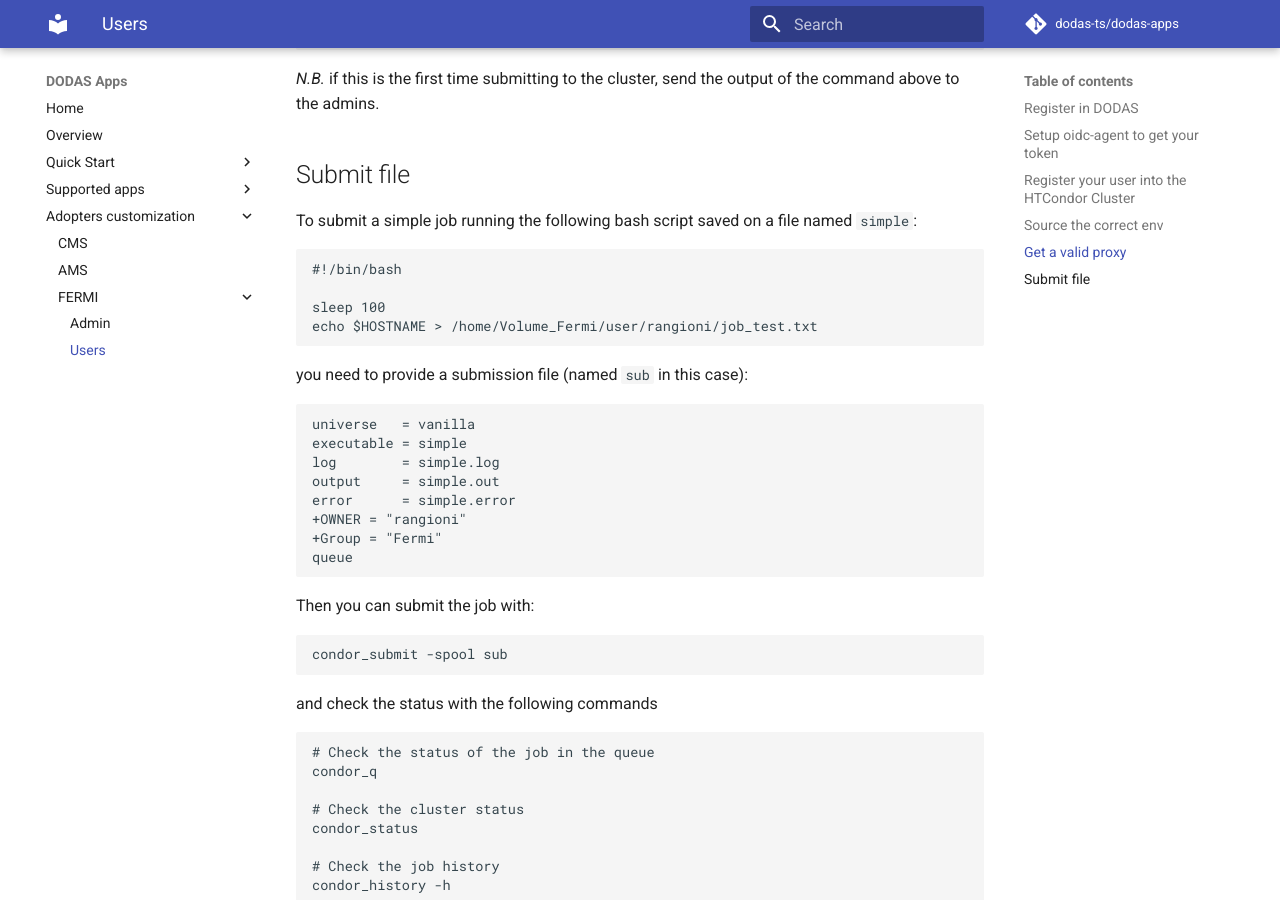
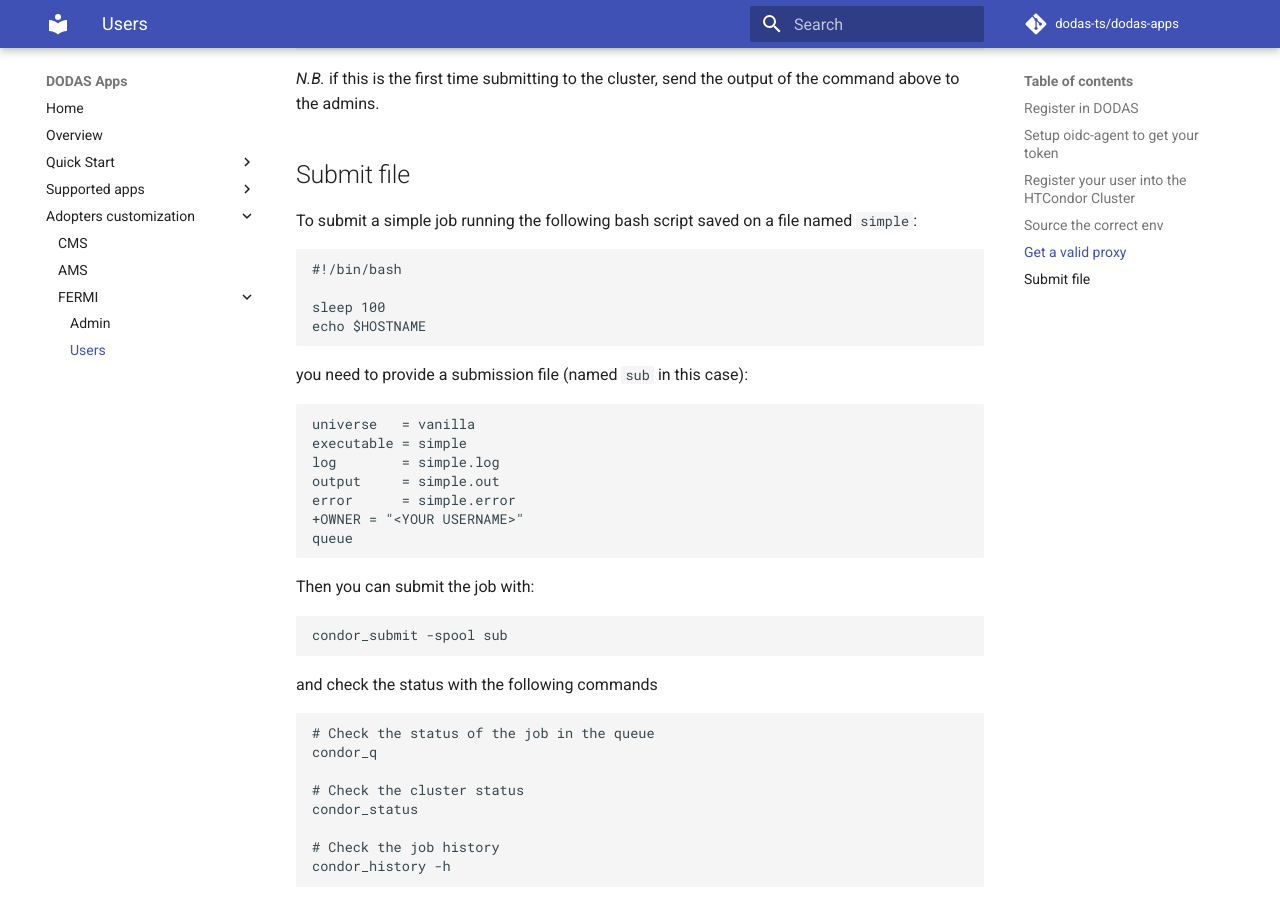
Before and after one commit to DODAS-TS/dodas-apps, an MkDocs documentation site: the page built from docs/community_fermi_users.md, in a window 1280 px wide and 900 px high, scrolled down 988 px. Built offline with MkDocs 1.6.1 and Material for MkDocs 9.7.7, drawn with Linux system fonts in a browser that asks for light colours; comment, search, counter and statistics services are not loaded.

Commit message:
generalize fermi

````diff
--- a/docs/community_fermi_users.md
+++ b/docs/community_fermi_users.md
@@ -47,7 +47,7 @@ To submit a simple job running the following bash script saved on a file named `
 #!/bin/bash
 
 sleep 100
-echo $HOSTNAME > /home/Volume_Fermi/user/rangioni/job_test.txt
+echo $HOSTNAME
 ```
 
 you need to provide a submission file (named `sub` in this case):
@@ -58,8 +58,7 @@ executable = simple
 log        = simple.log
 output     = simple.out
 error      = simple.error
-+OWNER = "rangioni"
-+Group = "Fermi"
++OWNER = "<YOUR USERNAME>"
 queue
 ```
 
````
